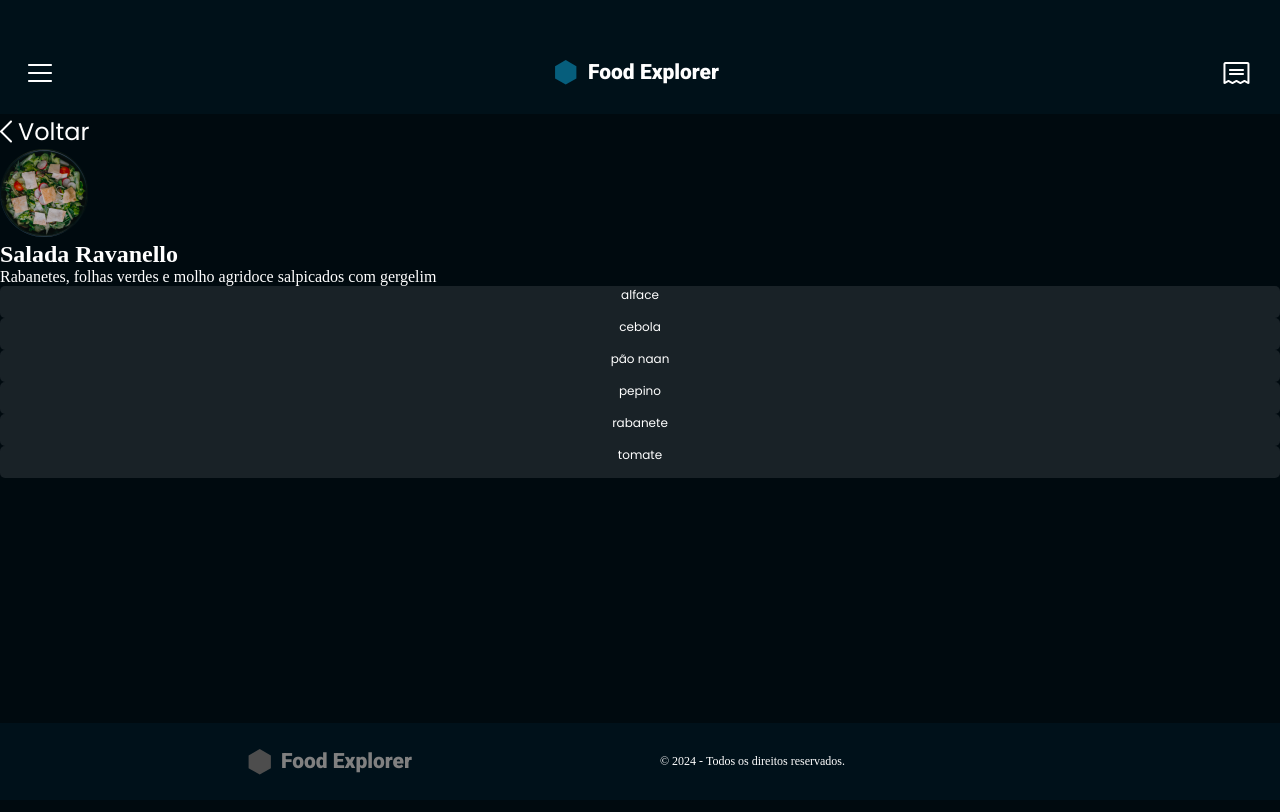
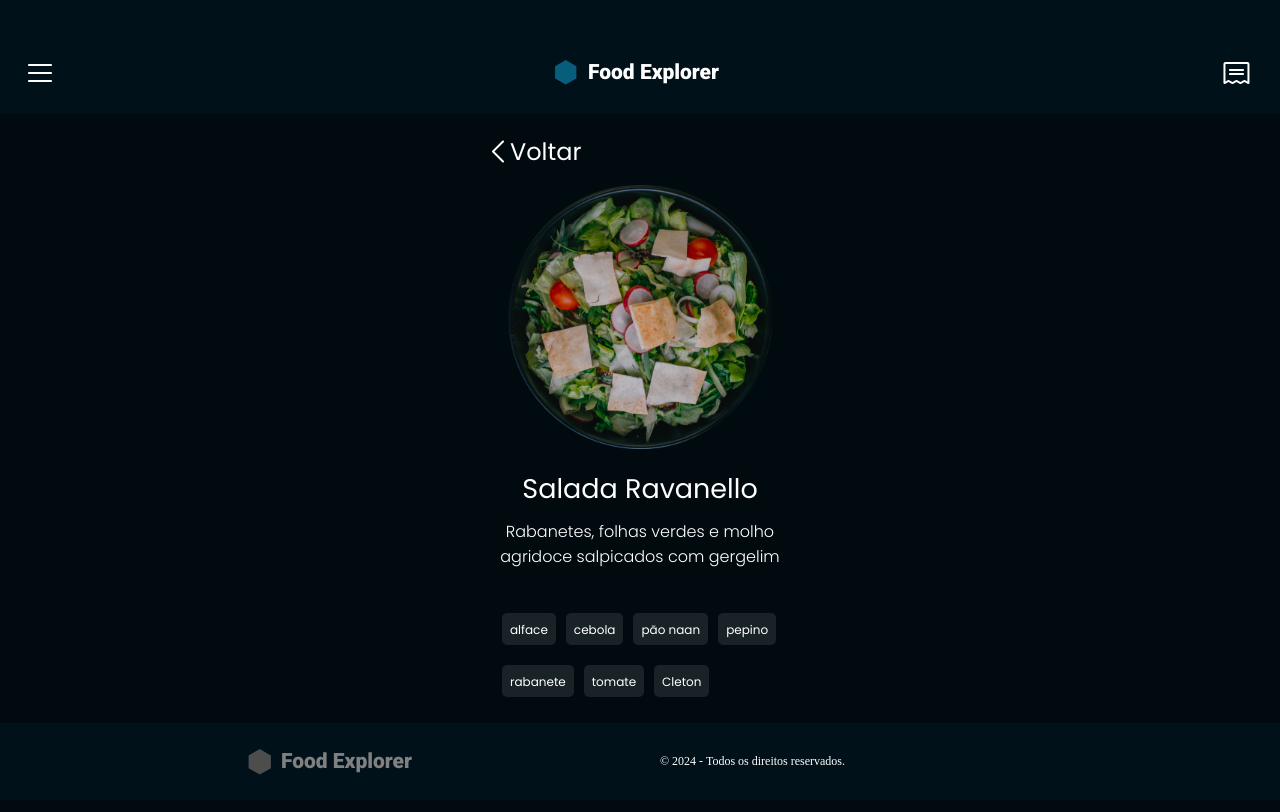
Before and after one commit to Gabryel-Januario/FoodExplorer-Front, a React (Vite) app: page / in a window 1280 px wide. Shown: the top 812 px of the page. Built offline with nearby package versions, Linux system fonts and the light colour scheme.

Commit message:
dishePage finished

```diff
--- a/src/components/Card/index.jsx
+++ b/src/components/Card/index.jsx
@@ -1,9 +1,9 @@
 import { Container } from "./style"
 import { Button } from "../Button"
+import { Counter } from "../Counter"
 
 import heartIcon from "../../assets/heartIcon.svg"
-import moreIcon from "../../assets/more.svg"
-import lessIcon from "../../assets/less.svg"
+
 
 export function Card({ disheImg, name, price, style, ...rest }) {
   return (
@@ -24,11 +24,8 @@ export function Card({ disheImg, name, price, style, ...rest }) {
       <div id="price">
         <p> {price ? "R$ " + price : "Preço não definido"}</p>
       </div>
-      <div id="counter">
-        <img src={lessIcon} alt="" />
-        <p>01</p>
-        <img src={moreIcon} alt="" />
-      </div>
+
+      <Counter/>
       <div id="button">
         <Button
           title="Incluir"
--- a/src/components/Card/style.js
+++ b/src/components/Card/style.js
@@ -37,16 +37,5 @@ export const Container = styled.div`
     color: ${({ theme }) => theme.COLORS.Cake_200};
   }
 
-  #counter {
-    display: flex;
-    gap: 15px;
 
-    font-family: "Roboto";
-
-    color: ${({ theme }) => theme.COLORS.Light_100};
-
-    > p {
-      color: ${({ theme }) => theme.COLORS.Light_300};
-    }
-  }
 `
--- /dev/null
+++ b/src/components/Counter/index.jsx
@@ -0,0 +1,14 @@
+import { Container } from "./style"
+
+import lessIcon from "../../assets/less.svg"
+import moreIcon from "../../assets/more.svg"
+
+export function Counter(style, ...rest) {
+  return (
+    <Container style={style} {...rest} >
+      <img src={lessIcon} alt="Simbolo de subtração" />
+      <p>01</p>
+      <img src={moreIcon} alt="Simbolo de adição" />
+    </Container>
+  )
+}
--- /dev/null
+++ b/src/components/Counter/style.js
@@ -0,0 +1,15 @@
+import styled from "styled-components"
+
+export const Container = styled.div`
+display: flex;
+    gap: 15px;
+
+    font-family: "Roboto";
+
+    color: ${({ theme }) => theme.COLORS.Light_100};
+
+    > p {
+      color: ${({ theme }) => theme.COLORS.Light_300};
+    }
+
+`
--- a/src/pages/Dishe/index.jsx
+++ b/src/pages/Dishe/index.jsx
@@ -1,9 +1,13 @@
 import { Container } from "./style"
 import { Footer } from "../../components/Footer"
 import { Header } from "../../components/Header"
+import { Button } from "../../components/Button"
+import { Counter } from "../../components/Counter"
 
 import arrow from "../../assets/arrow.svg"
+import receipt from "../../assets/Receipt.svg"
 import saladaRavanello from "../../assets/saladaRavanello.svg"
+import { FiAlignJustify } from "react-icons/fi"
 
 const ingredients = [
   "alface",
@@ -12,7 +16,26 @@ const ingredients = [
   "pepino",
   "rabanete",
   "tomate",
+  "Cleton",
 ]
+
+const titleButton = (
+  <div
+    style={{
+      display: "flex",
+      alignItems: "center",
+      fontSize: "9px",
+      gap: "5px",
+    }}
+  >
+    <img
+      src={receipt}
+      alt="Ícone de pedido"
+      style={{ width: "20px", marginLeft: "10px" }}
+    />
+    <span>Pedir - R$ 00,00</span>
+  </div>
+)
 
 export function Dishe() {
   return (
@@ -20,18 +43,40 @@ export function Dishe() {
       <Header />
       <section>
         <div id="back">
-          <img src={arrow} alt="" />
+          <img src={arrow} alt="Seta para Voltar " />
           <p>Voltar</p>
         </div>
-        <img src={saladaRavanello} alt="Imagem de uma salada Ravenello" />
+        <img
+          id="picture"
+          src={saladaRavanello}
+          alt="Imagem de uma salada Ravenello"
+        />
         <h1>Salada Ravanello</h1>
-        <p>Rabanetes, folhas verdes e molho agridoce salpicados com gergelim</p>
+        <div id="description">
+          <p>
+            Rabanetes, folhas verdes e molho agridoce salpicados com gergelim
+          </p>
+        </div>
 
-        {ingredients.map((ingredient) => (
-          <div key={ingredient} className="ingredients">
-            <p>{ingredient}</p>
+        <div id="SecIngredients">
+          {ingredients.map((ingredient) => (
+            <div key={ingredient} className="ingredients">
+              <p>{ingredient}</p>
+            </div>
+          ))}
+        </div>
+
+        <div id="ask">
+          <div id="counter">
+            <Counter style={{ fontSize: "30px" }} />
           </div>
-        ))}
+          <div id="button">
+            <Button
+              title={titleButton}
+              style={{ width: "188px", height: "37px", margin: "auto" }}
+            />
+          </div>
+        </div>
       </section>
       <Footer />
     </Container>
--- a/src/pages/Dishe/style.js
+++ b/src/pages/Dishe/style.js
@@ -4,7 +4,11 @@ export const Container = styled.div`
   section {
     margin: auto;
     align-items: center;
-    justify-content: center;
+    text-align: center;
+
+    width: 316px;
+
+    margin-top: 16px;
   }
 
   section #back {
@@ -14,11 +18,48 @@ export const Container = styled.div`
     font-family: "Poppins";
     font-size: 24px;
     font-weight: 400;
+
+    margin-top: 20px;
+    margin-left: 10px;
+  }
+
+  section #picture {
+    width: 264px;
+    height: 264px;
+
+    margin-top: 16px;
+    margin-bottom: 16px;
+  }
+
+  section h1 {
+    font-family: "Poppins", sans-serif;
+    font-size: 27px;
+    font-weight: 400;
+    margin-bottom: 10px;
+  }
+
+  section #description {
+    font-size: 16px;
+    font-family: "Poppins", sans-serif;
+    font-weight: 300;
+    margin-bottom: 24px;
+  }
+
+  #SecIngredients {
+    display: flex;
+    flex-direction: row;
+    flex-wrap: wrap;
+    margin: auto;
+    margin-bottom: 28px;
+    padding: 20px;
+    width: 100%;
+    gap: 10px;
+    row-gap: 20px;
   }
 
   .ingredients {
     background-color: ${({ theme }) => theme.COLORS.Dark_1000};
-    width: 65;
+    width: auto;
     height: 32px;
     border-radius: 5px;
     color: ${({ theme }) => theme.COLORS.Light_100};
@@ -26,5 +67,21 @@ export const Container = styled.div`
     text-align: center;
     font-family: "Poppins", sans-serif;
     font-size: 12px;
+
+    padding: 8px;
+  }
+
+  #ask {
+    margin-bottom: 100px;
+
+    display: flex;
+  }
+
+  #counter {
+    margin: auto;
+  }
+
+  #button {
+    margin: auto;
   }
 `
```
